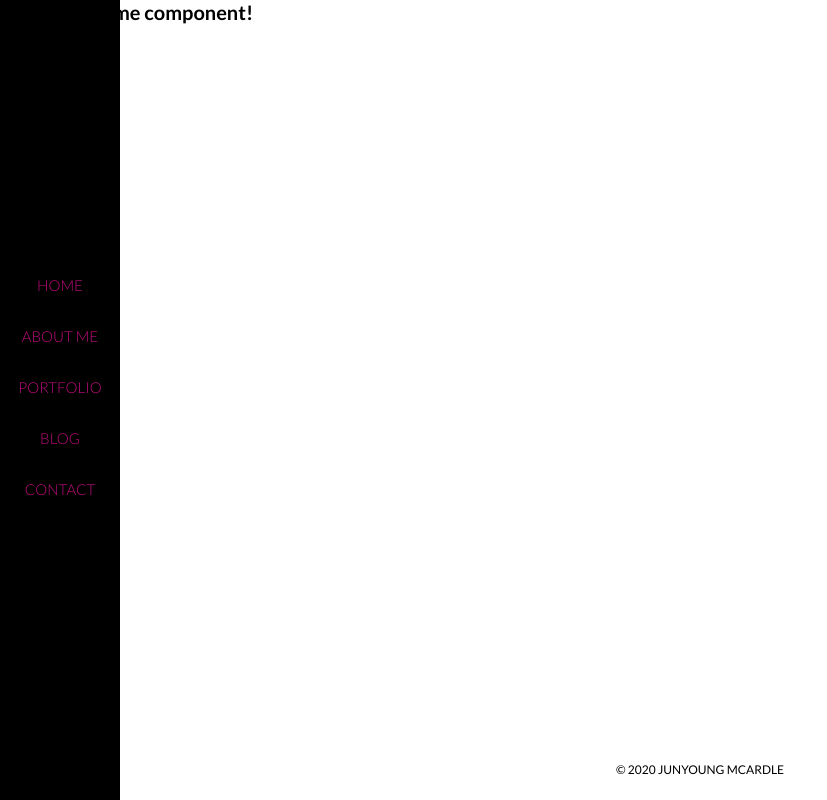
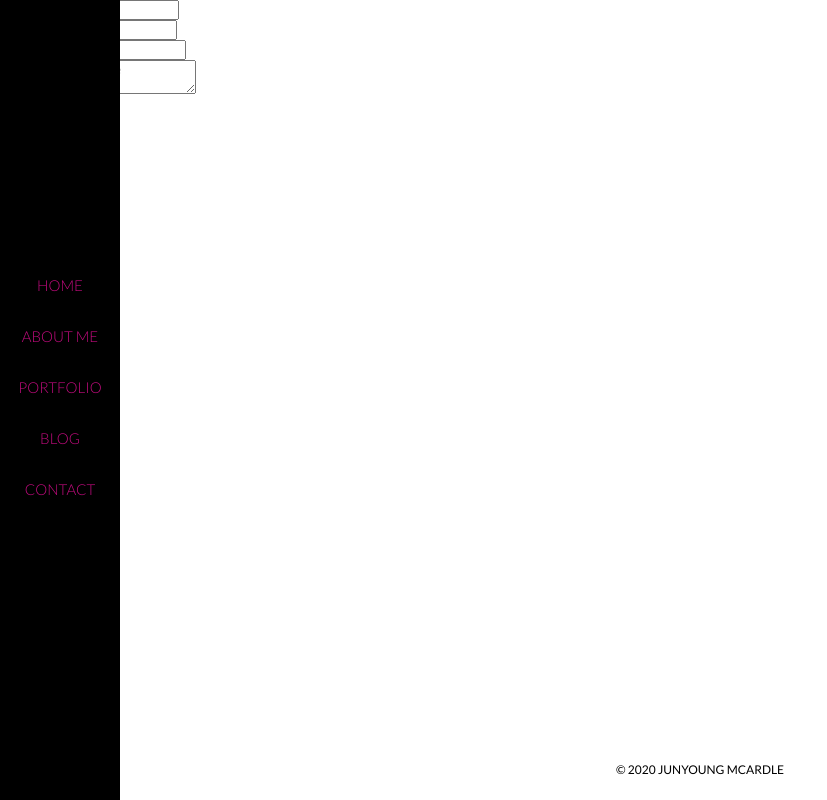
Before and after one commit to junymc/juny_mc, a React (Create React App) app: page /contact in a window 1280 px wide. Shown: the whole page, without its empty margins (0-827 px from the left). Built offline with nearby package versions, Linux system fonts and the light colour scheme.

Commit message:
creating a contact form

```diff
--- a/package.json
+++ b/package.json
@@ -8,6 +8,8 @@
     "@testing-library/jest-dom": "^4.2.4",
     "@testing-library/react": "^9.3.2",
     "@testing-library/user-event": "^7.1.2",
+    "emailjs-com": "^2.6.3",
+    "package": "^1.0.1",
     "react": "^16.13.1",
     "react-dom": "^16.13.1",
     "react-scripts": "3.4.1"
--- a/src/components/Contact.js
+++ b/src/components/Contact.js
@@ -1,9 +1,44 @@
 import React from 'react'
+import emailjs from 'emailjs-com'
 
 export default function Contact() {
+
+    function sendEmail(e) {
+        e.preventDefault()
+
+        emailjs.sendForm('gmail', 'template_tvsle2b', e.target, 'user_HU3CjvWfvARzWX8fzDveE')
+            .then((result) => {
+                console.log(result.text)
+            }, (error) => {
+                console.log(error.text)
+            })
+    }
+
     return (
-        <div>
-            <h1>I am contact me component!</h1>
+        <div className="contact-box">
+            <form onSubmit={sendEmail}>
+                <div className="form-container">
+                    <div className="form">
+                        <label>Name</label>
+                        <input type="text" className="form-box" placeholder="Name" name="name" required />
+                    </div>
+                    <div className="form">
+                        <label>Email</label>
+                        <input type="email" className="form-box" placeholder="Email Address" name="email" required />
+                    </div>
+                    <div className="form">
+                        <label>Subject</label>
+                        <input type="text" className="form-box" placeholder="Subject" name="subject" required />
+                    </div>
+                    <div className="form">
+                        <label>Message</label>
+                        <textarea className="form-box" placeholder="Your Message" name="message" required />
+                    </div>
+                    <div className="button">
+                        <input type="submit" value="Send" />
+                    </div>
+                </div>
+            </form>
         </div>
     )
 
```
Also changed, not shown: 1 other file (tests, documents, lock files or other folders).
